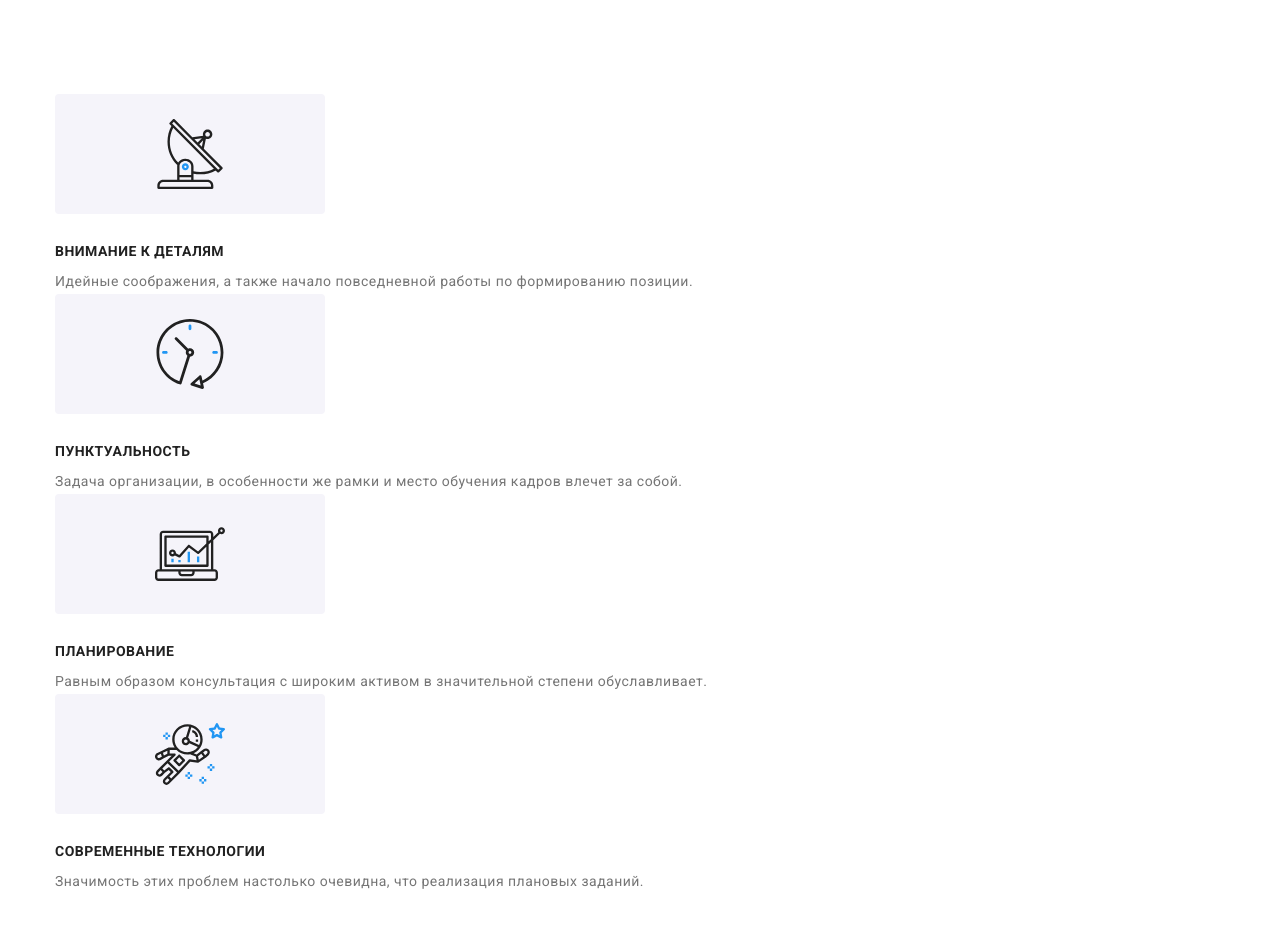
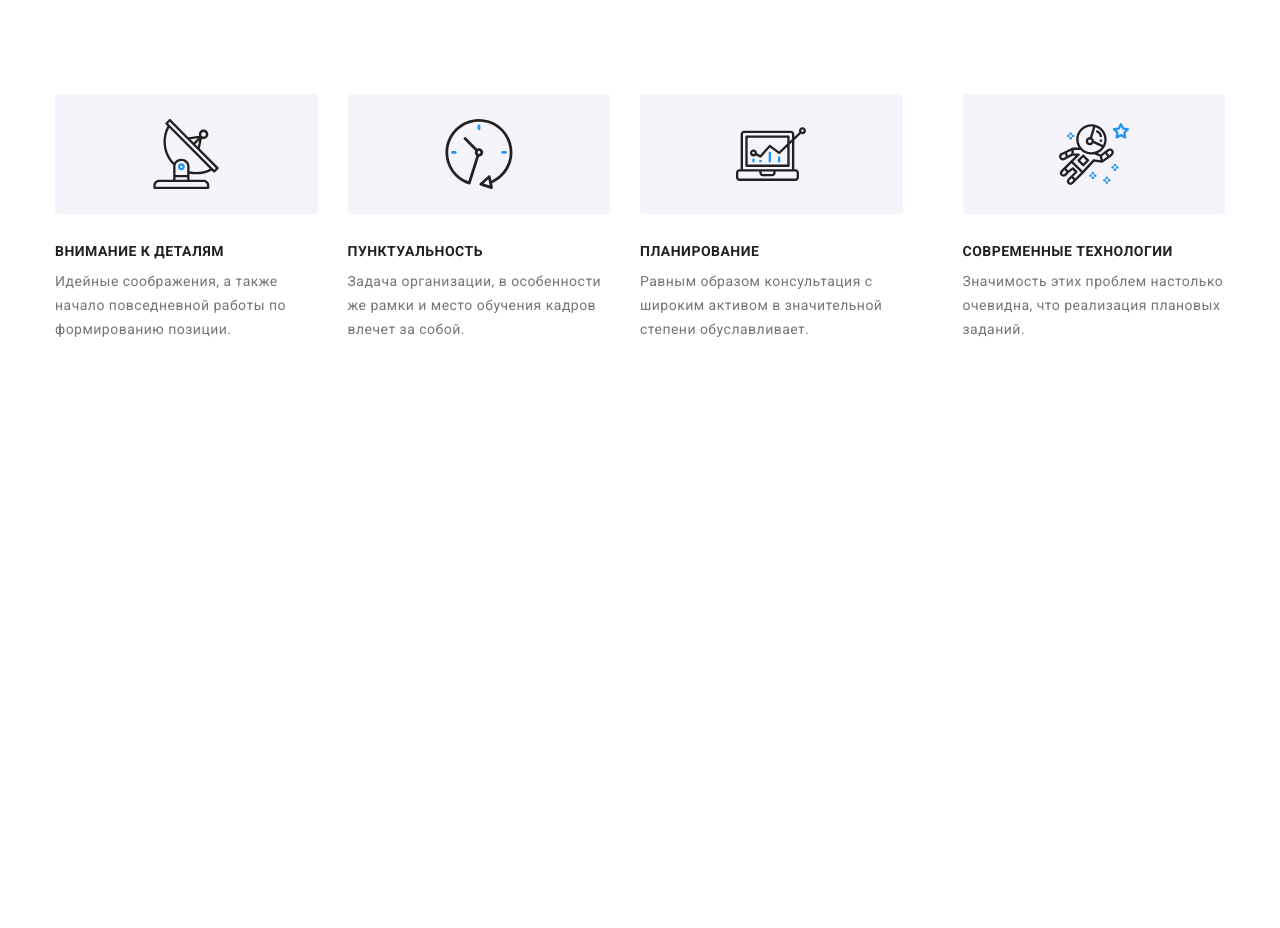
Before and after one commit to YuriiIva/goit-markup-hw-07., a plain HTML site: page index.html in a window 1280 px wide. After the commit the page ends 800 px from the top, so only its background shows below. Drawn offline with nearby package versions, Linux system fonts and the light colour scheme.

Commit message:
hero and pecul

```diff
--- a/saas/layout/_peculiarities.scss
+++ b/saas/layout/_peculiarities.scss
@@ -1,11 +1,43 @@
-// .peculiarities-list {
-//     display: flex;
+.peculiarities-list {
+    // display: flex;
+    justify-content: center;
+    @media screen and (min-width: 768px)  {
+      display: flex;
+      flex-wrap: wrap;
+      margin-left: -30px;
+      }
+     @media screen and (min-width: 1200px) {
+      margin-left: 0;
+      }
+     }
 
-//   }
+  // .pecul-item:not(:last-child) {
+  //   margin-right: 30px;
+  // }
+  .pecul-item {
+    @media screen and (min-width: 480px) {
+      margin-right: 0;
+      margin-bottom: 30px;
+      width: 450px;
+    }
+      @media screen and (min-width: 768px)  {
+       flex-basis: calc(100% / 2 - 30px) ;
+      //  &:not(even) {
+      //   margin-right: 30px;
+       margin-left: 30px;
+       }
 
-  .pecul-item:not(:last-child) {
-    margin-right: 30px;
+      @media screen and (min-width: 1200px) {
+        flex-basis: calc(100% / 4 - 30px) ;
+        &:not(:last-child) {
+            margin-right: 30px;
+            margin-left: 0;
+          }
+    }
   }
+
+
+
 
   .pecul-title {
     margin-bottom: 10px;
@@ -19,16 +51,24 @@
     line-height: 1.71;
     text-align: left;
   }
+
   .pecul-icon {
     align-items: center;
   }
   .icon {
     display: flex;
-    width: 270px;
+    // width: 270px;
     height: 120px;
     align-items: center;
     justify-content: center;
     background: #f5f4fa;
     border-radius: 4px;
     margin-bottom: 30px;
+    // //  @media screen and (min-width: 480px) {
+    // //     width: 450px;
+    // //   }
+    //     @media screen and (min-width: 1200px) {
+    //       width: 270px;
+    //     }
+
   }
```
Also changed, not shown: css/main.css, css/main.min.css, 2 other files.
